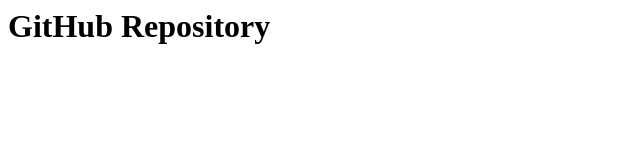
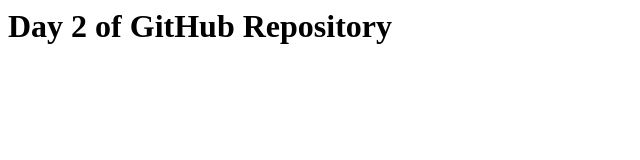
Before and after one commit to Shrihari-aws/Git-intro, a plain HTML site: page index.html in a window 1280 px wide. Shown: the whole page, without its empty margins (0-640 px from the left). Drawn offline with Linux system fonts and the light colour scheme.

Commit message:
3 index commit

```diff
--- a/index.html
+++ b/index.html
@@ -1,3 +1,3 @@
 <html>
-<h1>GitHub Repository</h1>
+<h1>Day 2 of GitHub Repository</h1>
 </html>
```
